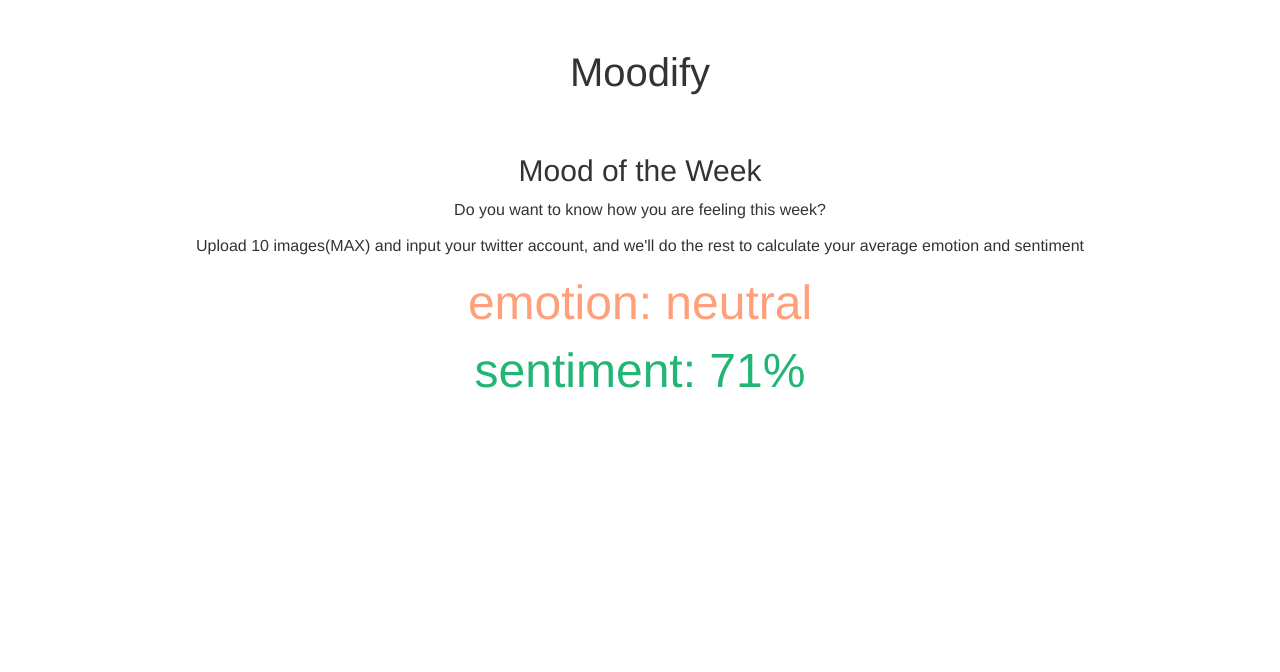
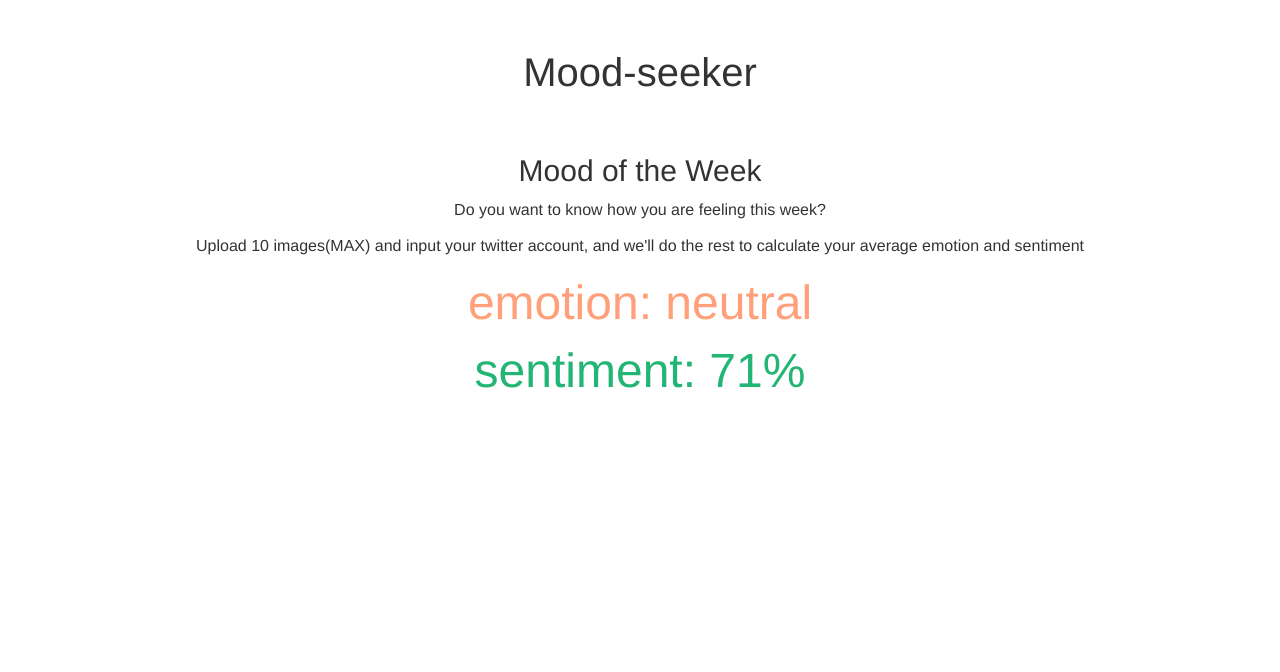
Before and after one commit to ylu021/Moodify, a website: page moodnode/public/index.html in a window 1280 px wide. Shown: the top 672 px of the page. Drawn offline with nearby package versions, Linux system fonts and the light colour scheme.

Commit message:
name change

```diff
--- a/moodnode/public/index.html
+++ b/moodnode/public/index.html
@@ -1,14 +1,14 @@
 <!DOCTYPE html>
 <html>
 <head>
-	<title>Moodify</title>
+	<title>Mood-Seeker</title>
 	<link rel="stylesheet" type="text/css" href="https://maxcdn.bootstrapcdn.com/bootstrap/3.3.7/css/bootstrap.min.css">
 	<link rel="stylesheet" type="text/css" href="./style.css">
 </head>
 <body class="text-center">
 <div class="container-fluid">
 <header>
-<h1>Moodify</h1>
+<h1>Mood-seeker</h1>
 </header>
 <div class="container-fluid" id="body">
 <h2>Mood of the Week</h2>
```
